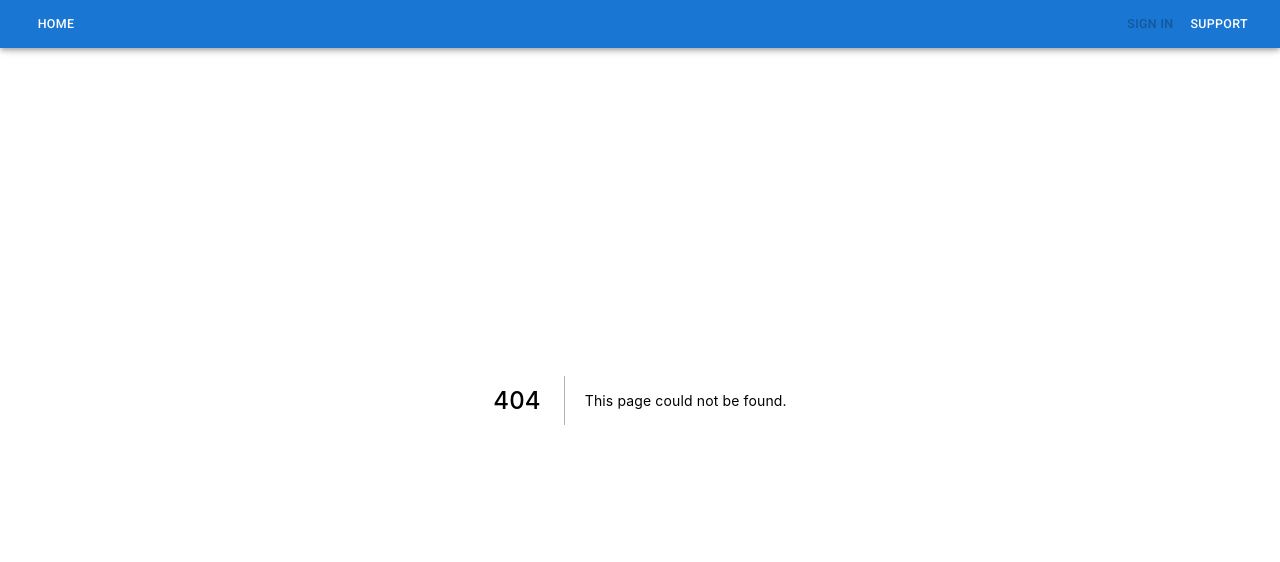
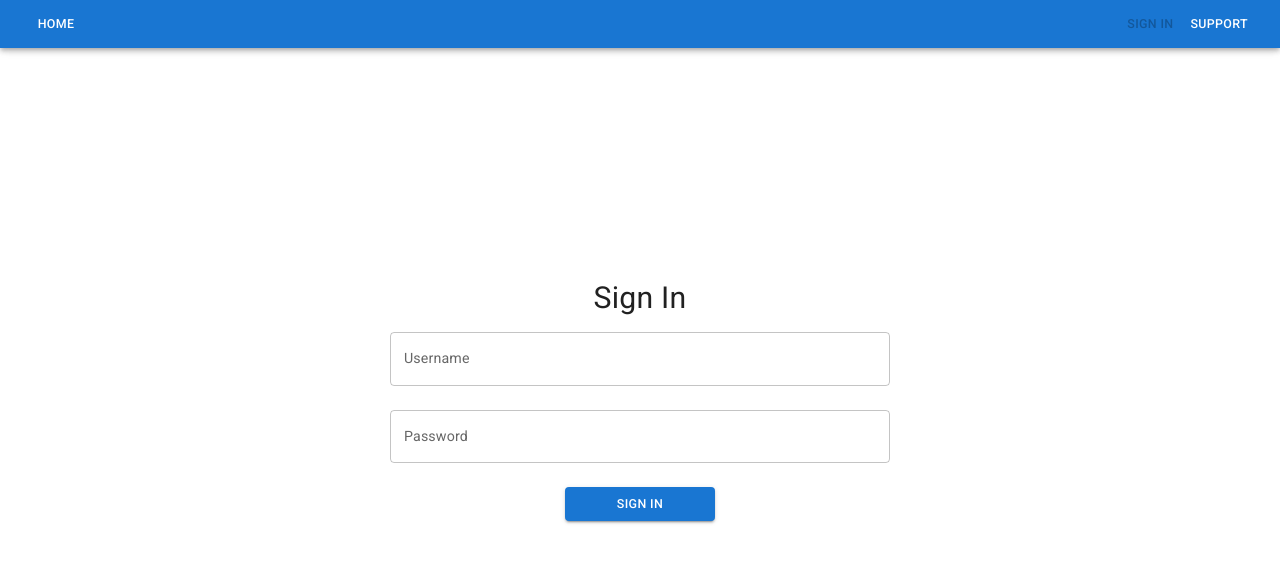
Before and after one commit to moderator-hub/nextjs-panel, a Next.js app: page /signin in a window 1280 px wide. Before the commit this address had no page. Shown: the top 562 px of the page. Built offline with nearby package versions, Linux system fonts and the light colour scheme.

Commit message:
feat: sign in page & validation

```diff
--- a/package.json
+++ b/package.json
@@ -11,10 +11,13 @@
   "dependencies": {
     "@emotion/react": "^11.8.2",
     "@emotion/styled": "^11.8.1",
+    "@hookform/resolvers": "^2.8.8",
     "@mui/material": "^5.5.3",
     "next": "12.1.4",
     "react": "18.0.0",
-    "react-dom": "18.0.0"
+    "react-dom": "18.0.0",
+    "react-hook-form": "^7.29.0",
+    "yup": "^0.32.11"
   },
   "devDependencies": {
     "@types/node": "17.0.23",
--- /dev/null
+++ b/pages/signin.tsx
@@ -0,0 +1,68 @@
+import { Box, Button, FormGroup, IconButton, InputAdornment, Stack, TextField, Typography } from "@mui/material"
+
+import { useForm, Controller } from "react-hook-form"
+import { yupResolver } from "@hookform/resolvers/yup"
+import * as yup from "yup"
+
+import BasicPage from "../components/templates/page-template"
+import { useWindowState } from "../components/utils/effects"
+
+const schema = yup
+  .object({
+    username: yup.string().max(100).required(),
+    password: yup.string().max(100).required(),
+  })
+  .required()
+
+export default function SignInPage() {
+  const height = useWindowState()[1]
+  const { control, handleSubmit, formState: { errors }, } = useForm({ resolver: yupResolver(schema), })
+
+  return <BasicPage shift={false} style={{ overflow: "hidden" }}>
+    <Box sx={{ display: "flex", alignContent: "center", justifyContent: "center", height: height }}>
+      <Stack component="form" sx={{ maxWidth: 500, width: "100%", m: "auto", textAlign: "center" }} direction="column">
+        <Typography variant="h4">
+          Sign In
+        </Typography>
+        <Controller
+          name="username"
+          control={control}
+          defaultValue=""
+          render={({ field }) => (
+            <TextField
+              sx={{ width: "100%", }}
+              label="Username"
+              error={errors?.username?.type === "max" || errors?.username?.type === "required"}
+              fullWidth
+              margin="normal"
+              {...field}
+            />
+          )}
+        />
+        <Controller
+          name="password"
+          control={control}
+          defaultValue=""
+          render={({ field }) => (
+            <TextField
+              sx={{ width: "100%", }}
+              label="Password"
+              type="password"
+              error={errors?.password?.type === "min" || errors?.password?.type === "max" || errors?.password?.type === "required"}
+              fullWidth
+              margin="normal"
+              {...field}
+            />
+          )}
+        />
+        <Button
+          variant="contained"
+          sx={{ mx: "35%", mt: 2 }}
+          onClick={handleSubmit((data: any) => console.log(data))}
+        >
+          SIGN IN
+        </Button>
+      </Stack>
+    </Box>
+  </BasicPage>
+}
```
Also changed, not shown: 1 other file (tests, documents, lock files or other folders).
